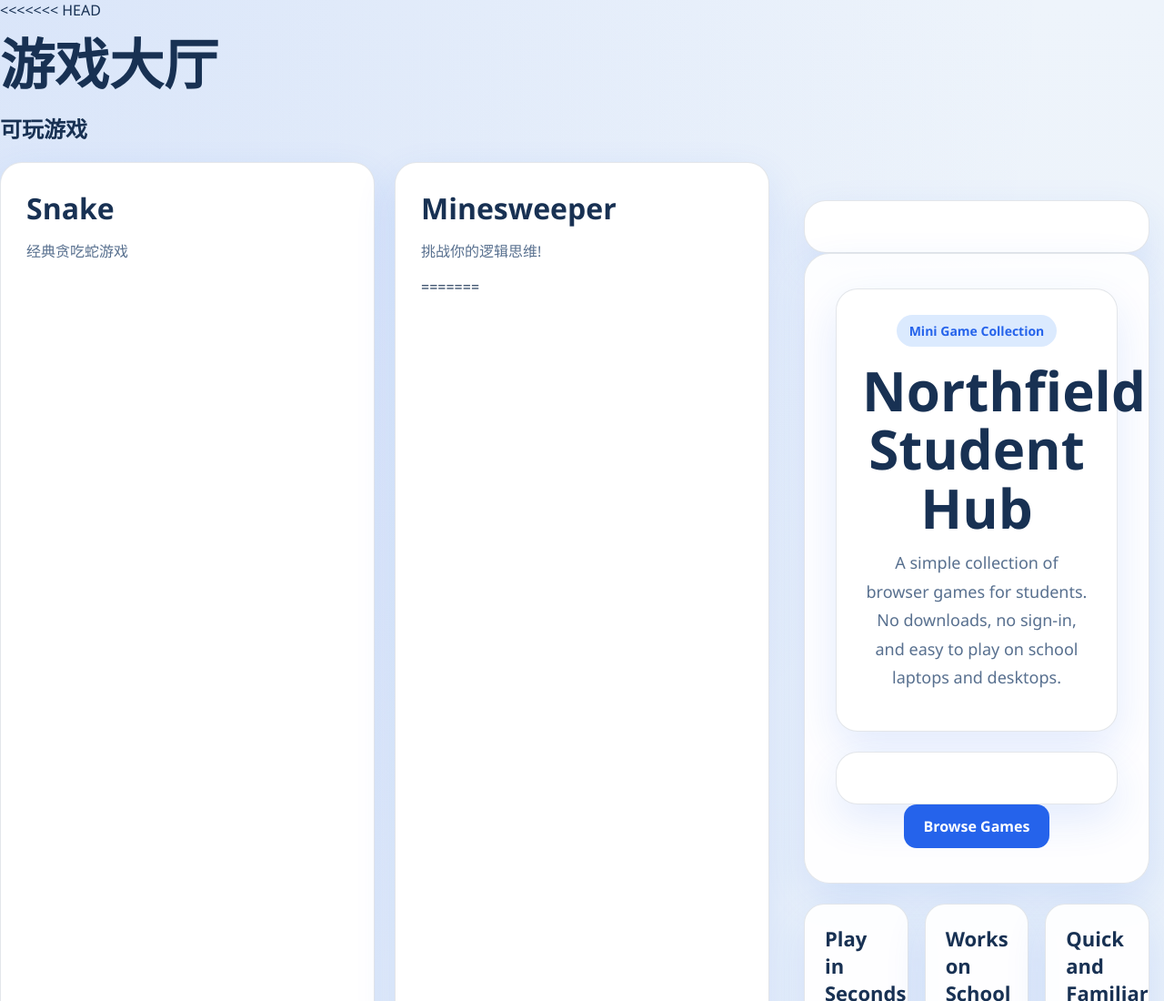
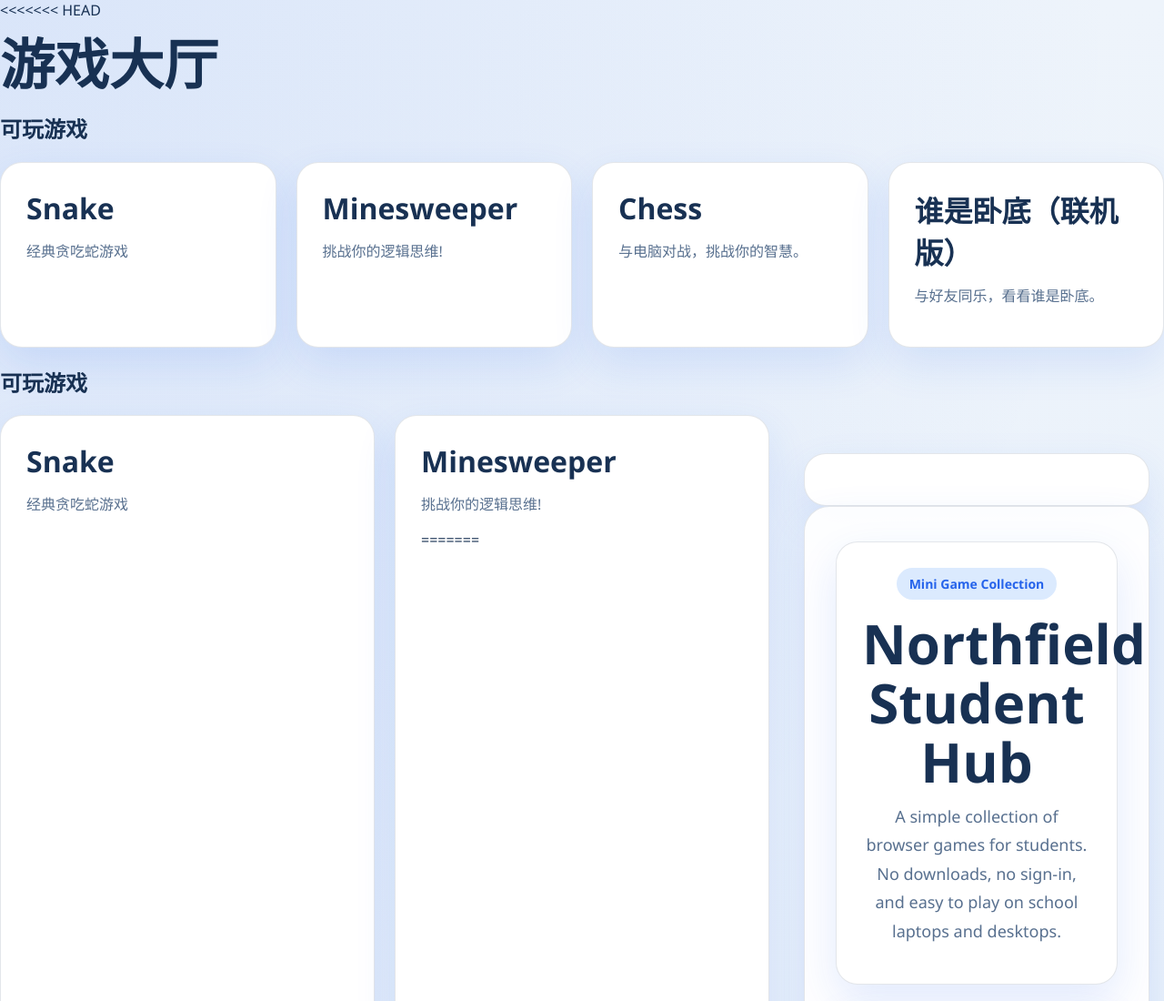
Before and after one commit to haoduo56678-crypto/-, a website: page index.html in a window 1280 px wide. Shown: the top 1100 px of the page at 91% size. Drawn offline with Linux system fonts and the light colour scheme.

Commit message:
Restore game lobby structure

```diff
--- a/index.html
+++ b/index.html
@@ -1,5 +1,37 @@
 <<<<<<< HEAD
-<h1>游戏大厅</h1>
+<!DOCTYPE html>
+<html lang="en">
+<head>
+  <meta charset="UTF-8" />
+  <meta name="viewport" content="width=device-width, initial-scale=1.0" />
+  <title>游戏大厅</title>
+  <link rel="stylesheet" href="style.css" />
+</head>
+<body>
+  <h1>游戏大厅</h1>
+  <div class="games-section">
+    <h2>可玩游戏</h2>
+    <div class="games">
+      <a href="snake/index.html" class="card">
+        <h3>Snake</h3>
+        <p>经典贪吃蛇游戏</p>
+      </a>
+      <a href="minesweeper/index.html" class="card">
+        <h3>Minesweeper</h3>
+        <p>挑战你的逻辑思维!</p>
+      </a>
+      <a href="chess/index.html" class="card">
+        <h3>Chess</h3>
+        <p>与电脑对战，挑战你的智慧。</p>
+      </a>
+      <a href="https://undercover-game-yel4.onrender.com/undercover-online/" target="_blank" rel="noopener noreferrer" class="card">
+        <h3>谁是卧底（联机版）</h3>
+        <p>与好友同乐，看看谁是卧底。</p>
+      </a>
+    </div>
+  </div>
+</body>
+</html>
 <div class="games-section">
     <h2>可玩游戏</h2>
     <div class="games">
```
